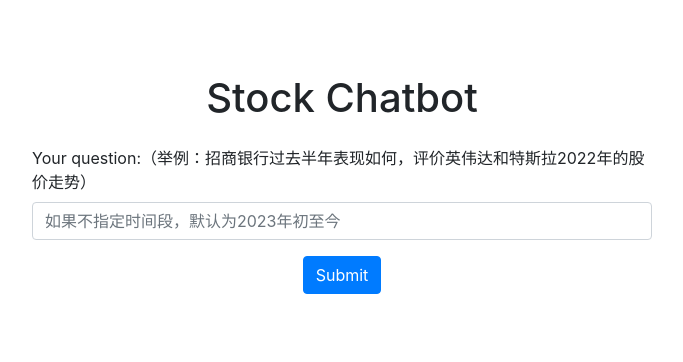
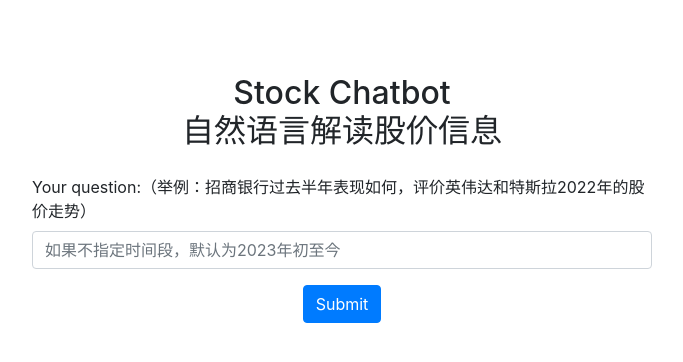
Before and after one commit to kangjian99/stock_chatbot, a Flask app: page / in a window 1280 px wide. Shown: the top 362 px of the page, without its empty margins (298-981 px from the left). Run offline with Flask 3, Linux system fonts and the light colour scheme; some libraries are stand-ins or nearby versions.

Commit message:
标题更改，改进function call的描述

```diff
--- a/app.py
+++ b/app.py
@@ -2,6 +2,8 @@ from flask import Flask, request, jsonify, render_template, Response
 from openai import OpenAI
 import json, os, datetime
 import yfinance as yf
+#from dotenv import load_dotenv
+#load_dotenv()
 
 API_KEY = os.getenv("OPENAI_API_KEY")
 model = "gpt-3.5-turbo-0125"
@@ -55,7 +57,7 @@ def run_conversation(question):
         functions=[
             {
                 "name": "get_stockinfo",
-                "description": f"今天的日期是{current_date}，根据用户输入的信息提取所有的stock code以及起止时间，获取对应时间段的股票价格信息",
+                "description": f"今天的日期是{current_date}，你的任务是根据用户输入的信息提取所有的stock code以及起止时间(如果起止时间未提供也不要询问用户)，并获取对应时间段的股票价格信息",
                 "parameters": {
                     "type": "object",
                     "properties": {
@@ -101,7 +103,7 @@ def run_conversation(question):
                 {
                     "role": "function", # 第三 function
                     "name": function_name,
-                    "content": "起止时间内的每日股票价格：" + str(function_response) + "\n你是一位资深分析师，擅长分析股价数据并从中得出结论，列出至少三条分析结论，并给用户具体的投资建议。不要只用几句话应付用户，不要评价起止时间之外的数据，无需列出所有股价除非用户要求", # 函数返回
+                    "content": "起止时间内的每日股票价格：" + str(function_response) + "\n你是一位资深分析师，擅长分析股价数据并从中得出结论，列出代表性的股价信息，列出至少三条分析结论，并给用户具体的投资建议。不要只用几句话应付用户，不要评价起止时间之外的数据，无需列出所有股价除非用户要求", # 函数返回
                 },
             ],
         )
@@ -134,3 +136,6 @@ def chatbot():
         # yield jsonify({'content': partial_words})  # 保证最后一个部分被返回
 
     return Response(generate(question), mimetype='application/json')
+
+if __name__ == '__main__':
+    app.run(debug=True)
--- a/templates/index.html
+++ b/templates/index.html
@@ -18,7 +18,9 @@
 
 <body>
   <div class="container">
-    <h1 class="text-center my-4">Stock Chatbot</h1>
+    <h2 class="text-center my-4">Stock Chatbot<br>
+      自然语言解读股价信息
+    </h2>
     <form id="question-form">
       <div class="form-group">
         <label for="question">Your question:（举例：招商银行过去半年表现如何，评价英伟达和特斯拉2022年的股价走势）</label>
```
Also changed, not shown: 1 other file.
